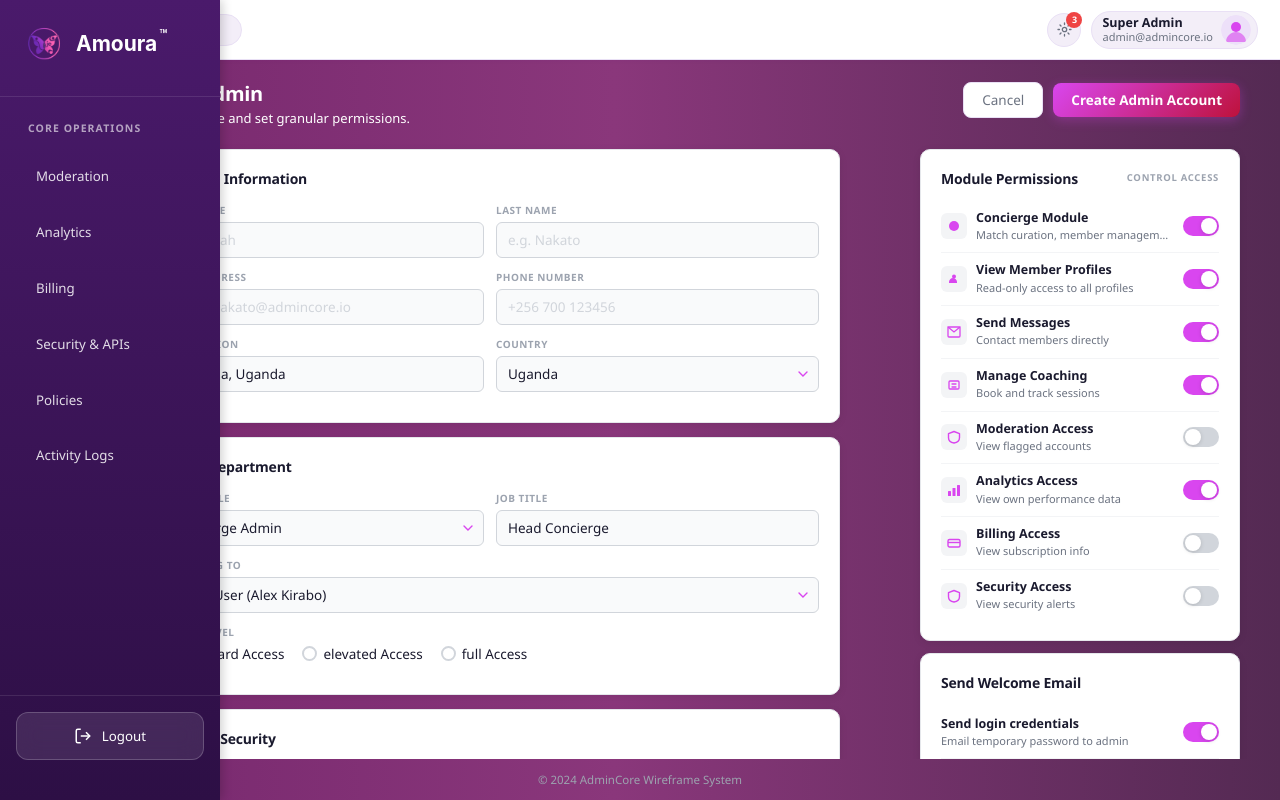
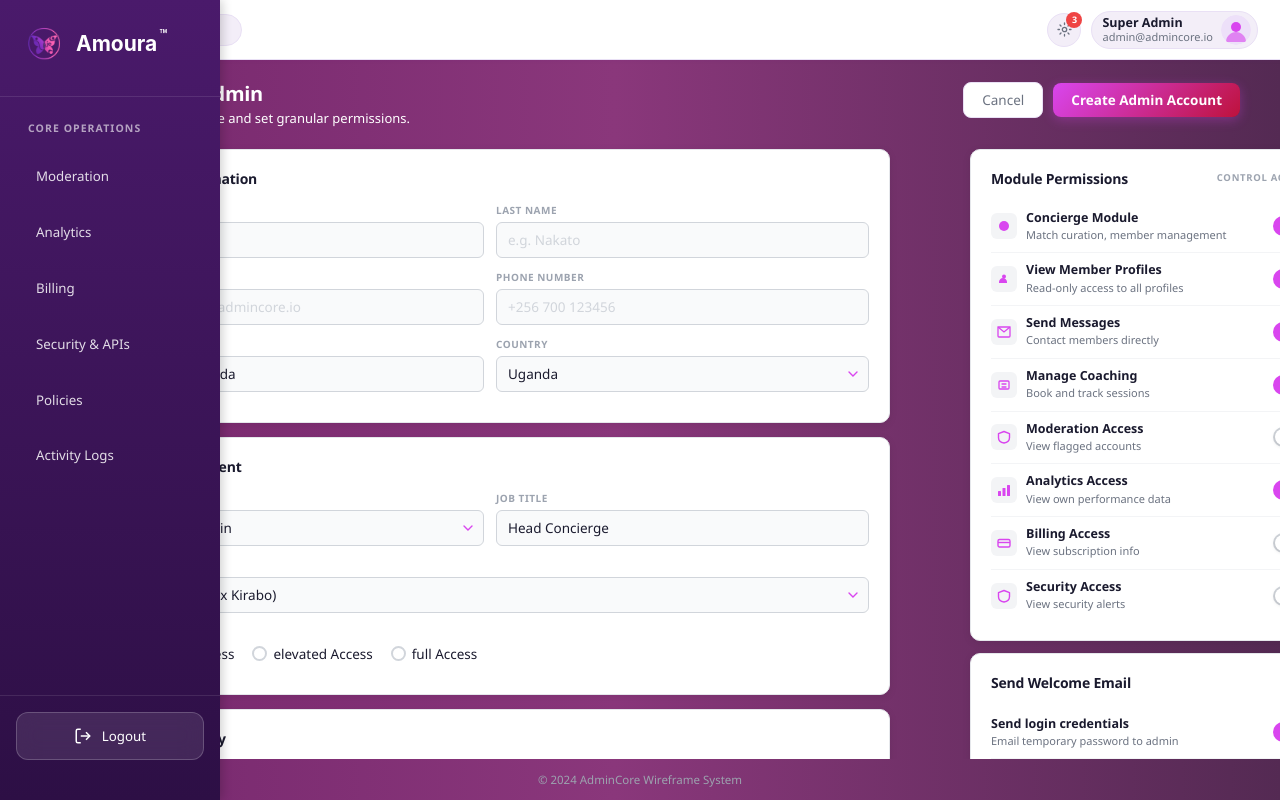
Before and after one commit to IjeButterfly-Relationship-app/Portal, a React (Vite) app: page /onboard in a window 1280 px wide. Built offline with nearby package versions, Linux system fonts and the light colour scheme.

Commit message:
Increase left column width to 920px for Personal Information cards

```diff
--- a/src/styles/Onboard.css
+++ b/src/styles/Onboard.css
@@ -358,16 +358,16 @@ body {
 ──────────────────────────────────────────── */
 .ob-grid {
   display: grid;
-  grid-template-columns: 1fr 320px;
+  grid-template-columns: 920px 360px;
   gap: 80px;
   align-items: start;
   justify-content: center;
-  max-width: 1200px;
+  max-width: 1500px;
   margin: 0 auto;
   width: 100%;
 }
 
-.ob-col-left  { display: flex; flex-direction: column; gap: 14px; margin-left: 80px; }
+.ob-col-left  { display: flex; flex-direction: column; gap: 14px; margin-left: 120px; }
 .ob-col-right { display: flex; flex-direction: column; gap: 12px; }
 
 /* ── Card ── */
```
